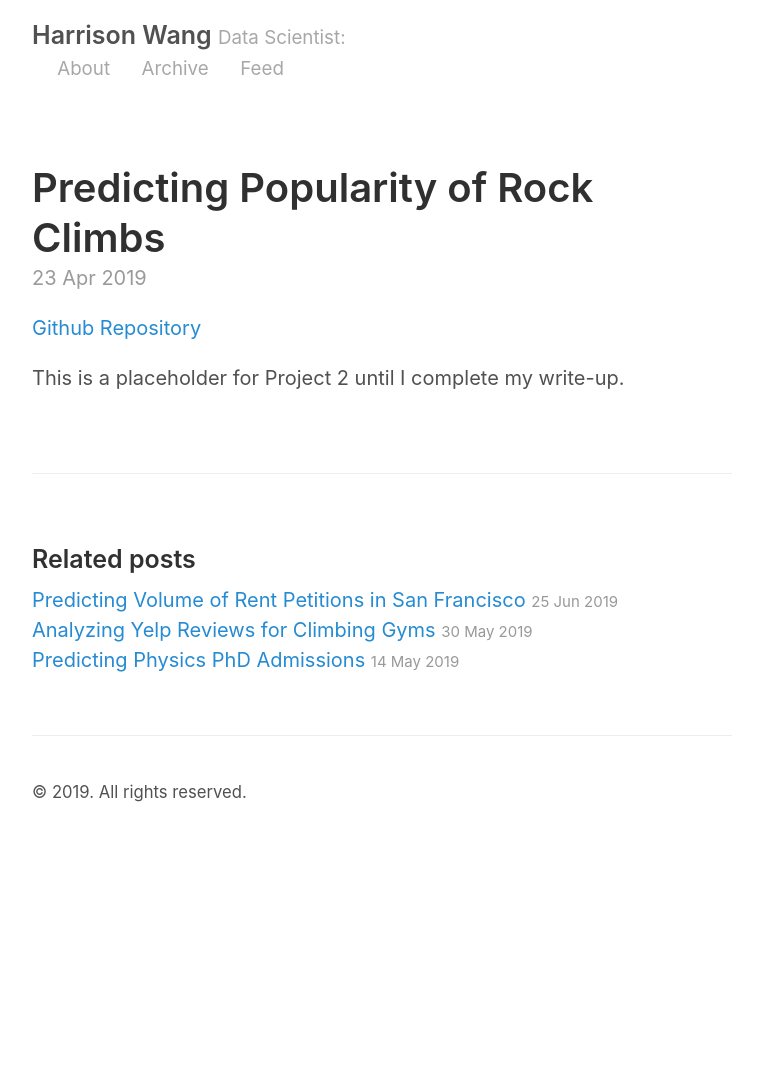
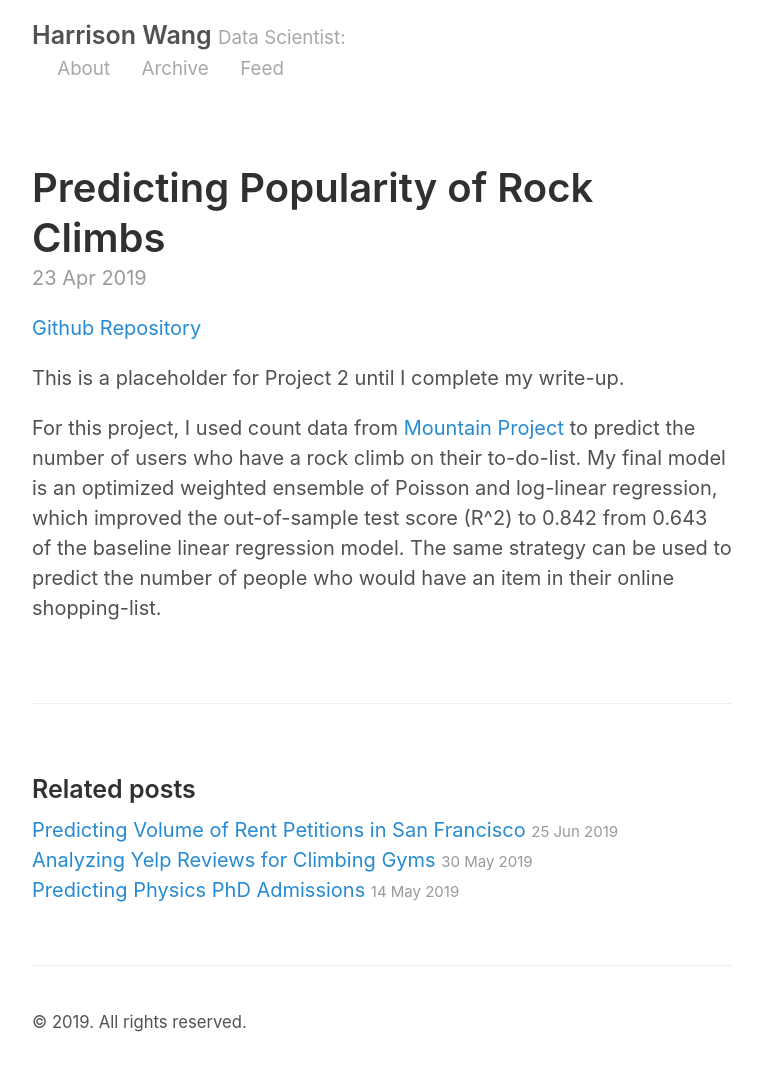
Before and after one commit to harrisonized/harrisonized.github.io, a Jekyll site: the page built from _posts/2019-04-23-predicting-popularity-of-rock-climbs-regression.md, in a window 1280 px wide. Shown: the whole page, without its empty margins (258-1021 px from the left). Built offline with Jekyll 4.4.1, drawn with Linux system fonts in a browser that asks for light colours; before the commit the page ends 900 px from its top, so only the background shows below that.

Commit message:
Adding resume text

```diff
--- a/_posts/2019-04-23-predicting-popularity-of-rock-climbs-regression.md
+++ b/_posts/2019-04-23-predicting-popularity-of-rock-climbs-regression.md
@@ -6,3 +6,5 @@ title: Predicting Popularity of Rock Climbs
 [Github Repository](https://github.com/harrisonized/predicting-popularity-of-rock-climbs-regression)
 
 This is a placeholder for Project 2 until I complete my write-up.
+
+For this project, I used count data from [Mountain Project](https://www.mountainproject.com/) to predict the number of users who have a rock climb on their to-do-list. My final model is an optimized weighted ensemble of Poisson and log-linear regression, which improved the out-of-sample test score (R^2) to 0.842 from 0.643 of the baseline linear regression model. The same strategy can be used to predict the number of people who would have an item in their online shopping-list.
```
Also changed, not shown: _posts/2019-05-14-predicting-physics-phd-admissions-classification.md (+2 -0 lines), _posts/2019-05-30-analyzing-yelp-reviews-for-climbing-gyms-nlp.md (+2 -0 lines), _posts/2019-06-25-sf-rent-petitions-timeseries-analysis.md (+2 -0 lines), README.md.
